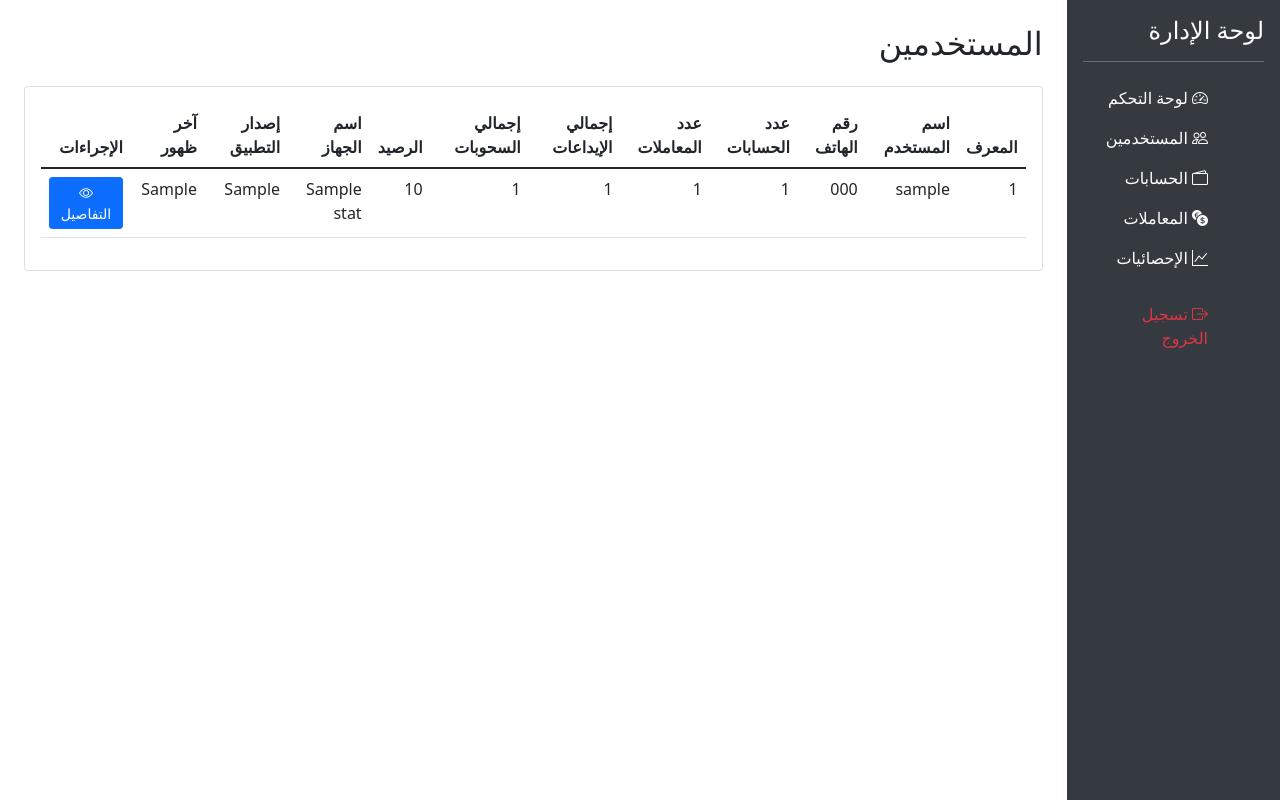
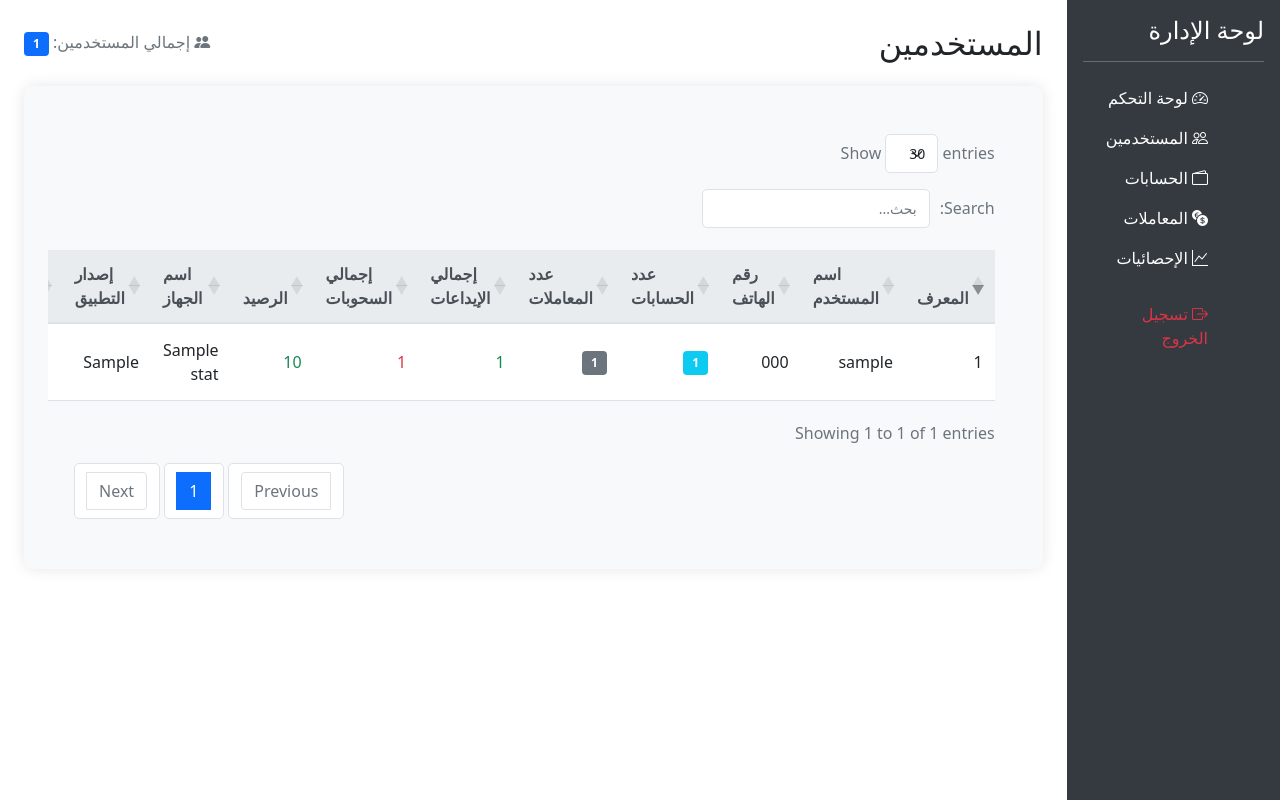
Before and after one commit to hillal77444/hsaby, a Flask app: template accounting_server/app/templates/admin/users.html in a window 1280 px wide. Run offline with Flask 3, Linux system fonts and the light colour scheme; the template is opened without the code that fills it: most values are stand-ins (such as "Sample title", 1, 10 or a date in 2020); some libraries are stand-ins or nearby versions.

Commit message:
Update users.html

```diff
--- a/accounting_server/app/templates/admin/users.html
+++ b/accounting_server/app/templates/admin/users.html
@@ -6,6 +6,7 @@
     <title>المستخدمين - لوحة الإدارة</title>
     <link href="https://cdn.jsdelivr.net/npm/bootstrap@5.1.3/dist/css/bootstrap.min.css" rel="stylesheet">
     <link href="https://cdn.jsdelivr.net/npm/bootstrap-icons@1.7.2/font/bootstrap-icons.css" rel="stylesheet">
+    <link href="https://cdn.datatables.net/1.11.5/css/dataTables.bootstrap4.min.css" rel="stylesheet">
     <style>
         .sidebar {
             min-height: 100vh;
@@ -18,6 +19,112 @@
         }
         .sidebar a:hover {
             color: #f8f9fa;
+        }
+        .card {
+            border: none;
+            box-shadow: 0 0 15px rgba(0,0,0,0.1);
+            border-radius: 10px;
+            background-color: #f8f9fa;
+        }
+        .card-header {
+            background-color: #f8f9fa;
+            border-bottom: 1px solid #eee;
+            padding: 1.5rem;
+        }
+        .table {
+            background-color: #f8f9fa;
+            margin-bottom: 0;
+        }
+        .table th {
+            font-weight: 600;
+            background-color: #e9ecef;
+            border-bottom: 2px solid #dee2e6;
+            color: #495057;
+            padding: 12px;
+        }
+        .table td {
+            border-bottom: 1px solid #dee2e6;
+            vertical-align: middle;
+            padding: 12px;
+            background-color: #ffffff;
+        }
+        .table tbody tr:nth-child(even) td {
+            background-color: #f8f9fa;
+        }
+        .table tbody tr:hover td {
+            background-color: #e9ecef;
+        }
+        .last-seen-active {
+            background-color: #198754 !important;
+            color: white !important;
+        }
+        .last-seen-recent {
+            background-color: #6c757d !important;
+            color: white !important;
+        }
+        .last-seen-inactive {
+            background-color: #dc3545 !important;
+            color: white !important;
+        }
+        .dataTables_wrapper .dataTables_filter input {
+            border: 1px solid #dee2e6;
+            border-radius: 5px;
+            padding: 8px 12px;
+            margin-right: 10px;
+            background-color: #ffffff;
+        }
+        .dataTables_wrapper .dataTables_length select {
+            border: 1px solid #dee2e6;
+            border-radius: 5px;
+            padding: 8px 12px;
+            background-color: #ffffff;
+        }
+        .dataTables_wrapper .dataTables_paginate .paginate_button {
+            border-radius: 5px;
+            margin: 0 2px;
+            background-color: #ffffff !important;
+            border: 1px solid #dee2e6 !important;
+            padding: 8px 12px;
+        }
+        .dataTables_wrapper .dataTables_paginate .paginate_button.current {
+            background: #0d6efd !important;
+            color: white !important;
+            border: none !important;
+        }
+        .dataTables_wrapper .dataTables_paginate .paginate_button:hover {
+            background: #e9ecef !important;
+            border: 1px solid #dee2e6 !important;
+        }
+        .btn-details {
+            padding: 0.25rem 0.5rem;
+            font-size: 0.875rem;
+        }
+        .badge {
+            padding: 0.5em 0.75em;
+        }
+        .table-responsive {
+            border-radius: 10px;
+            background-color: #f8f9fa;
+        }
+        .dataTables_wrapper {
+            padding: 1.5rem;
+            background-color: #f8f9fa;
+            border-radius: 10px;
+        }
+        .dataTables_info {
+            color: #6c757d;
+            padding: 1rem 0;
+        }
+        .dataTables_length label {
+            color: #6c757d;
+            margin-bottom: 1rem;
+        }
+        .dataTables_filter label {
+            color: #6c757d;
+            margin-bottom: 1rem;
+        }
+        .card-body {
+            padding: 1.5rem;
         }
     </style>
 </head>
@@ -66,12 +173,18 @@
 
             <!-- Main Content -->
             <div class="col-md-9 col-lg-10 p-4">
-                <h2 class="mb-4">المستخدمين</h2>
+                <div class="d-flex justify-content-between align-items-center mb-4">
+                    <h2 class="mb-0">المستخدمين</h2>
+                    <div class="text-muted">
+                        <i class="bi bi-people-fill"></i>
+                        إجمالي المستخدمين: <span class="badge bg-primary">{{ user_stats|length }}</span>
+                    </div>
+                </div>
 
                 <div class="card">
                     <div class="card-body">
                         <div class="table-responsive">
-                            <table class="table table-hover">
+                            <table class="table table-hover" id="dataTable">
                                 <thead>
                                     <tr>
                                         <th>المعرف</th>
@@ -94,17 +207,23 @@
                                         <td>{{ stat.user.id }}</td>
                                         <td>{{ stat.user.username }}</td>
                                         <td>{{ stat.user.phone }}</td>
-                                        <td>{{ stat.accounts_count }}</td>
-                                        <td>{{ stat.transactions_count }}</td>
-                                        <td>{{ stat.total_credits }}</td>
-                                        <td>{{ stat.total_debits }}</td>
-                                        <td>{{ stat.balance }}</td>
+                                        <td><span class="badge bg-info">{{ stat.accounts_count }}</span></td>
+                                        <td><span class="badge bg-secondary">{{ stat.transactions_count }}</span></td>
+                                        <td class="text-success">{{ stat.total_credits }}</td>
+                                        <td class="text-danger">{{ stat.total_debits }}</td>
+                                        <td class="{% if stat.balance >= 0 %}text-success{% else %}text-danger{% endif %}">
+                                            {{ stat.balance }}
+                                        </td>
                                         <td>{{ stat.device_name }}</td>
                                         <td>{{ stat.android_version }}</td>
-                                        <td class="{{ stat.last_seen_color }}">{{ stat.last_seen }}</td>
+                                        <td>
+                                            <span class="badge {{ stat.last_seen_color }}">
+                                                {{ stat.last_seen }}
+                                            </span>
+                                        </td>
                                         <td>
                                             <a href="{{ url_for('admin.user_details', user_id=stat.user.id) }}"
-                                               class="btn btn-sm btn-primary">
+                                               class="btn btn-primary btn-details">
                                                 <i class="bi bi-eye"></i> التفاصيل
                                             </a>
                                         </td>
@@ -119,6 +238,32 @@
         </div>
     </div>
 
+    <script src="https://code.jquery.com/jquery-3.6.0.min.js"></script>
     <script src="https://cdn.jsdelivr.net/npm/bootstrap@5.1.3/dist/js/bootstrap.bundle.min.js"></script>
+    <script src="https://cdn.datatables.net/1.11.5/js/jquery.dataTables.min.js"></script>
+    <script src="https://cdn.datatables.net/1.11.5/js/dataTables.bootstrap4.min.js"></script>
+    <script>
+    $(document).ready(function() {
+        $('#dataTable').DataTable({
+            "language": {
+                "url": "//cdn.datatables.net/plug-ins/1.10.24/i18n/Arabic.json"
+            },
+            "order": [[0, "desc"]],
+            "pageLength": 30,
+            "lengthMenu": [[30, 50, 100, -1], [30, 50, 100, "الكل"]],
+            "searching": true,
+            "search": { "smart": true, "caseInsensitive": true },
+            "dom": '<"top"lf>rt<"bottom"ip><"clear">',
+            "initComplete": function() {
+                $('.dataTables_filter input').addClass('form-control');
+                $('.dataTables_filter input').attr('placeholder', 'بحث...');
+                $('.dataTables_length select').addClass('form-control');
+            }
+        });
+        $('.dataTables_paginate').addClass('pagination-sm');
+        $('.dataTables_paginate .paginate_button').addClass('btn btn-sm btn-outline-primary mx-1');
+        $('.dataTables_paginate .paginate_button.current').addClass('btn-primary');
+    });
+    </script>
 </body>
 </html>
```
